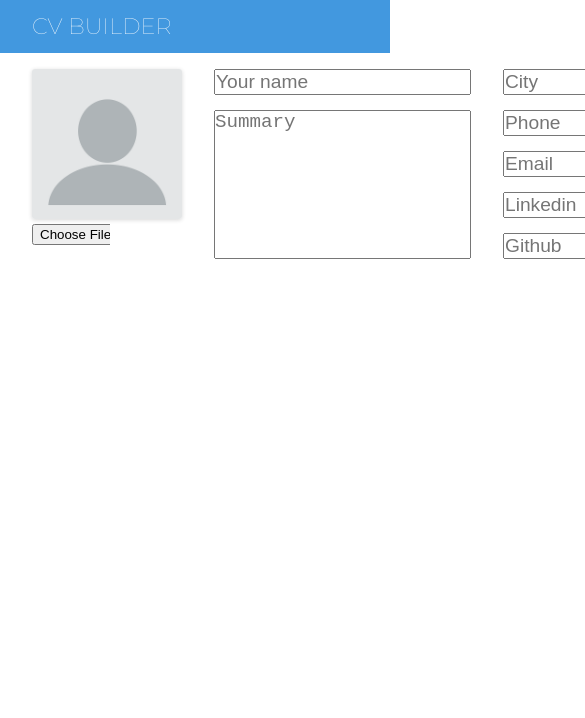
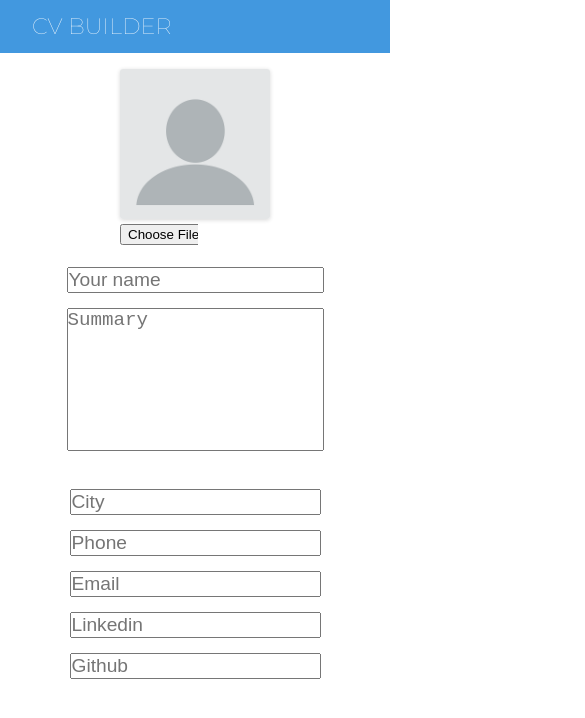
Before and after one commit to alessandrovinciabc/cv-builder-react, a React (Create React App) app: page / in a window 390 px wide. Shown: the top 718 px of the page, 585 px wide, since content can reach past the window. Built offline with nearby package versions, Linux system fonts and the light colour scheme.

Commit message:
Restyle builder info section: justify to center and make responsive

```diff
--- a/src/Components/Builder/Builder.css
+++ b/src/Components/Builder/Builder.css
@@ -7,12 +7,16 @@
 
 .Builder__info {
   width: 100%;
+  padding-left: 2rem;
 
   display: flex;
+  justify-content: center;
+  flex-wrap: wrap;
 }
 
 .Builder__card {
   margin-right: 2rem;
+  margin-bottom: 1.4rem;
 
   display: flex;
   flex-direction: column;
@@ -27,4 +31,5 @@
   resize: none;
 
   flex-grow: 1;
+  flex-basis: 143px;
 }
```
